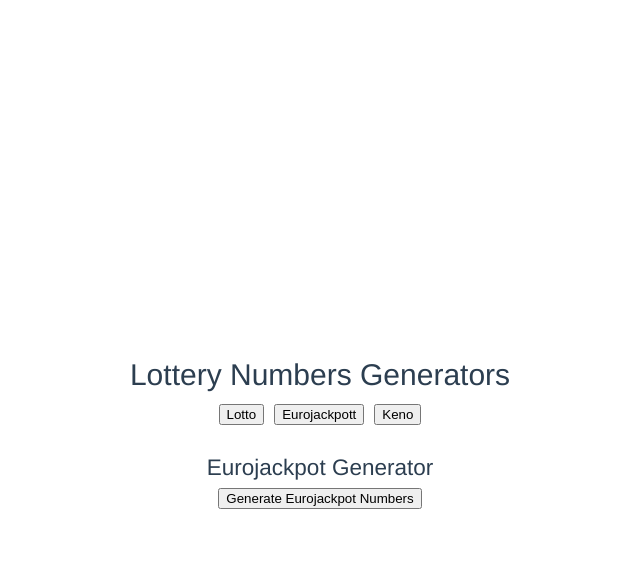
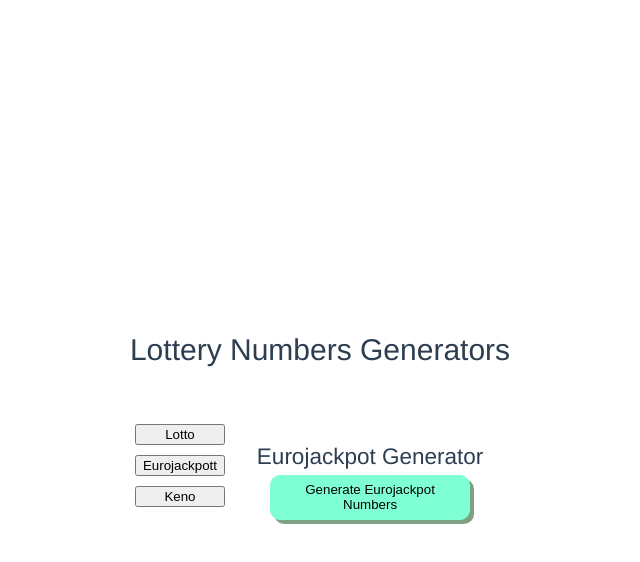
Before and after one commit to annkar73/lotto-generator, a Vue app: page / in a window 1280 px wide. Both pictures are taken after a click on the button "Eurojackpott". Shown: the top 562 px of the page, without its empty margins (320-960 px from the left). Built offline with nearby package versions, Linux system fonts and the light colour scheme.

Commit message:
add styling to buttons

```diff
--- a/src/App.vue
+++ b/src/App.vue
@@ -16,12 +16,15 @@ const updateGenerator = (newGenerator: 'lotto' | 'eurojackpot' | 'keno') => {
 <template>
 <div id="app">
     <h1>Lottery Numbers Generators</h1>
-    <NavMenu @update:generator="updateGenerator" />
+    <div class="container">
+      <NavMenu @update:generator="updateGenerator" />
+
     <div class="generator">
       <LottoGenerator v-if="currentGenerator === 'lotto'" />
       <EurojackpottGenerator v-if="currentGenerator === 'eurojackpot'" />
       <KenoGenerator v-if="currentGenerator === 'keno'" />
     </div>
+  </div>
   </div>
   </template>
 
@@ -32,7 +35,17 @@ const updateGenerator = (newGenerator: 'lotto' | 'eurojackpot' | 'keno') => {
   color: #2c3e50;
   margin-top: 60px;
 }
+h1 {
+  margin-bottom: 45px;
+}
+.container {
+  display: flex;
+}
+.nav-menu {
+  flex: 1;
+}
 .generator {
+  flex: 3;
   margin-top: 20px;
 }
 </style>
--- a/src/components/EurojackpotGenerator.vue
+++ b/src/components/EurojackpotGenerator.vue
@@ -44,12 +44,22 @@ const generateEurojackpotNumbers = () => {
 
 <style scoped>
 .number-list {
-  display: inline;
-  padding: 0;
+    display: inline;
+    padding: 0;
   list-style-type: none;
 }
 
 .number-list li {
-  display: inline;
+    display: inline;
+    font-weight: 600;
+}
+button {
+  margin-bottom: 15px;
+  background-color: aquamarine;
+  border-radius: 10px;
+  border: 1px solid aquamarine;
+  box-shadow: 4px 4px rgba(22, 91, 35, 0.558);
+  width:200px;
+  height: 45px;
 }
 </style>
--- a/src/components/KenoGenerator.vue
+++ b/src/components/KenoGenerator.vue
@@ -29,12 +29,22 @@ const generateKenoNumbers = () => {
 
 <style scoped>
 .number-list {
-  display: inline;
-  padding: 0;
+    display: inline;
+    padding: 0;
   list-style-type: none;
 }
 
 .number-list li {
-  display: inline;
+    display: inline;
+    font-weight: 600;
+}
+button {
+  margin-bottom: 15px;
+  background-color: aquamarine;
+  border-radius: 10px;
+  border: 1px solid aquamarine;
+  box-shadow: 4px 4px rgba(22, 91, 35, 0.558);
+  width:200px;
+  height: 45px;
 }
 </style>
--- a/src/components/LottoGenerator.vue
+++ b/src/components/LottoGenerator.vue
@@ -41,6 +41,9 @@ const generateLottoNumbers = () => {
 button {
   margin-bottom: 15px;
   background-color: aquamarine;
+  border-radius: 10px;
+  border: 1px solid aquamarine;
+  box-shadow: 4px 4px rgba(22, 91, 35, 0.558);
   width:200px;
   height: 45px;
 }
--- a/src/components/NavMenu.vue
+++ b/src/components/NavMenu.vue
@@ -18,6 +18,8 @@ const setGenerator = (generator: 'lotto' | 'eurojackpot' | 'keno') => {
 
 <style scoped>
 .nav-menu {
+    display: flex;
+    flex-direction: column;
   margin-bottom: 20px;
 }
 
```
